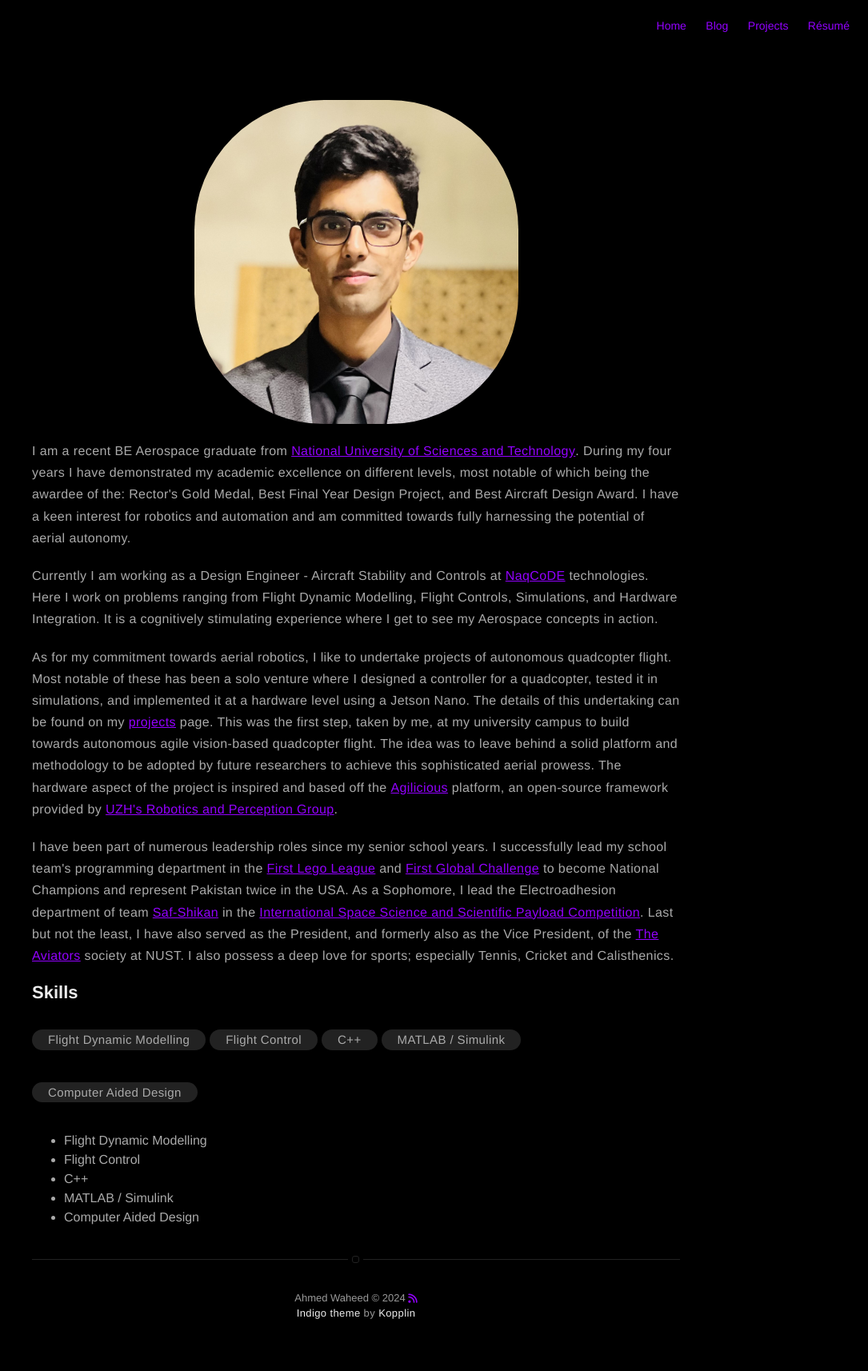
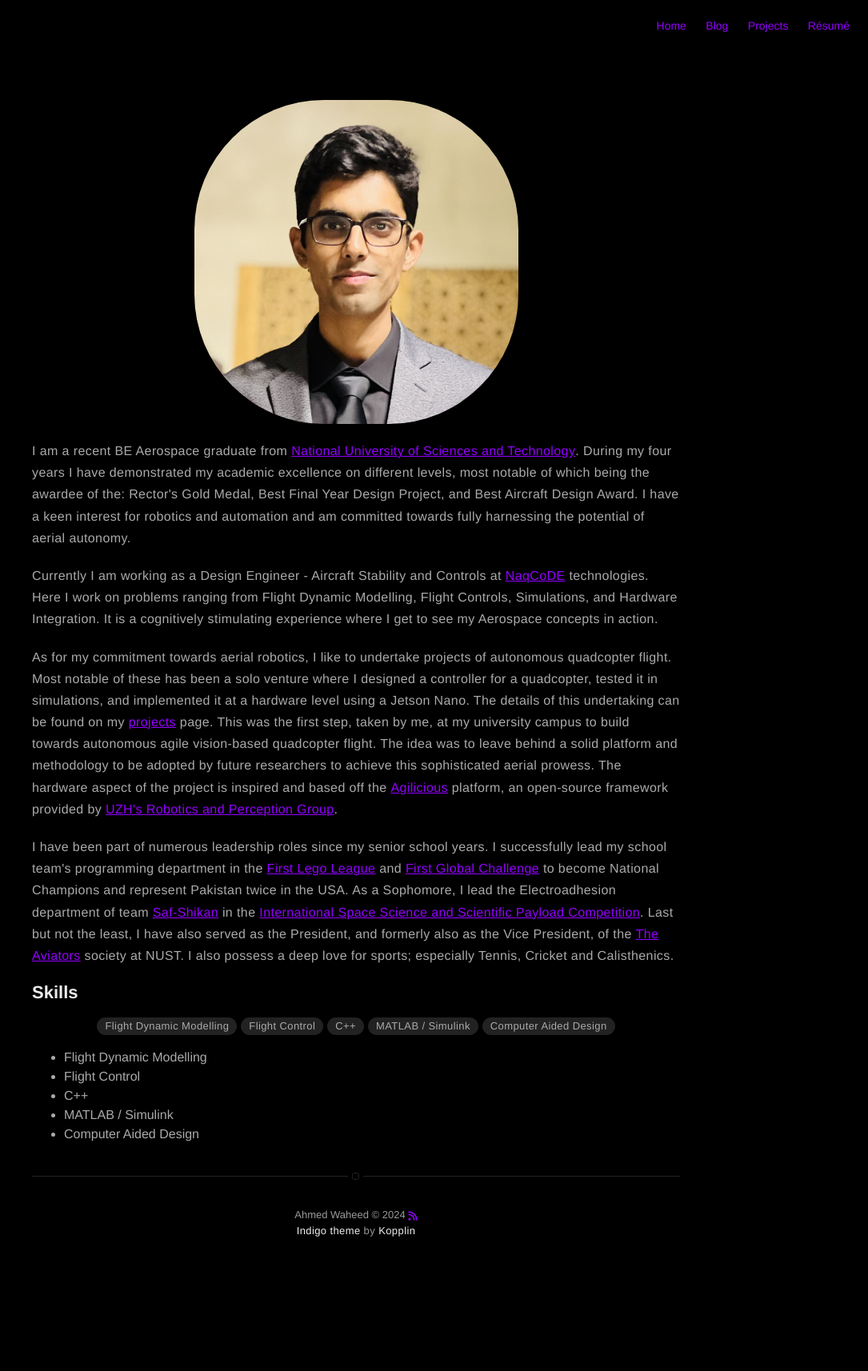
Before and after one commit to ahmd-waheed/ahmd-waheed.github.io, a Jekyll site: the page built from about.md, in a window 1280 px wide. Shown: the whole page at 80% size, without its empty margins (195-1280 px from the left). Built offline with Jekyll 4.4.1, drawn with Linux system fonts in a browser that asks for light colours; nearby versions of some CDN libraries; after the commit the page ends 1610 px from its top, so only the background shows below that.

Commit message:
Update header.sass

```diff
--- a/_sass/components/header.sass
+++ b/_sass/components/header.sass
@@ -44,12 +44,14 @@
     display: flex
     flex-wrap: wrap
     gap: 5px
+    justify-content: center
 
 
 .container p
     background: #222
     width: max-content
     display: inline-block
-    padding: 0px 20px
+    padding: 0px 10px
     border-radius: 20px
-    font-size: 1.5rem
+    font-size: 1.3rem
+    margin: 0
```
